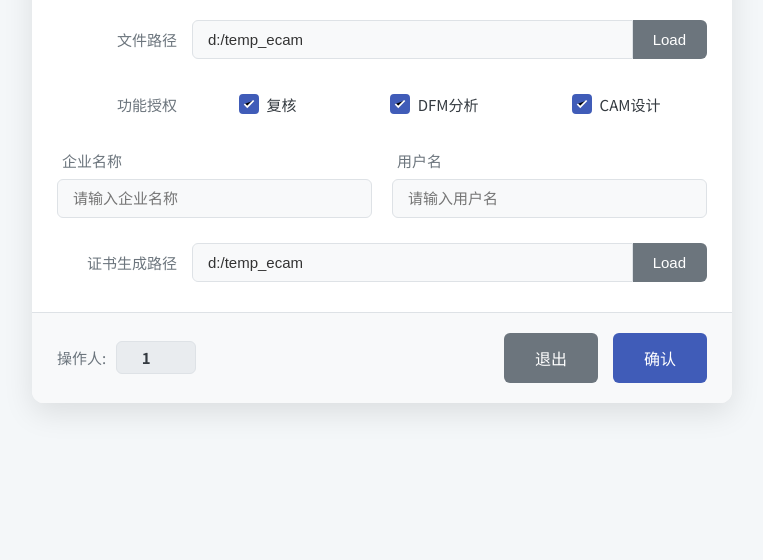
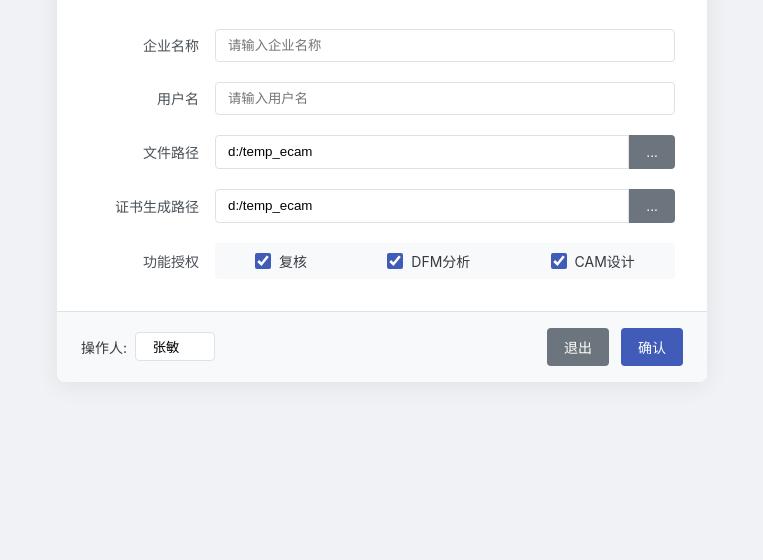
Before and after one commit to zzz4817/xixi, a plain HTML site: page index.html in a window 1280 px wide. Shown: the part 240-800 px from the top of the page, without its empty margins (258-1021 px from the left). Drawn offline with Linux system fonts and the light colour scheme.

Commit message:
授权界面1

```diff
--- a/index.html
+++ b/index.html
@@ -5,20 +5,21 @@
     <meta name="viewport" content="width=device-width, initial-scale=1.0">
     <title>ECAM授权小工具</title>
     <style>
-        /* --- 全局样式重置与字体设定 --- */
-        @import url('https://fonts.googleapis.com/css2?family=Noto+Sans+SC:wght@400;500;700&display=swap');
-
         :root {
-            --primary-color: #405CB8; /* 用户指定的新蓝色 */
+            --primary-color: #405CB8;
+            --primary-hover-color: #354c9a;
             --secondary-color: #6c757d;
-            --success-color: #28a745;
-            --light-color: #f8f9fa;
-            --dark-color: #343a40;
+            --secondary-hover-color: #5a6268;
+            --light-gray-color: #f8f9fa;
             --border-color: #dee2e6;
-            --background-color: #f4f7f9;
-            --header-bg: #405CB8; /* 与主色一致的标题栏蓝色 */
+            --text-color: #343a40;
+            --label-color: #495057;
+            --background-color: #f0f2f5;
+            --white-color: #ffffff;
+            --shadow-color: rgba(0, 0, 0, 0.07);
         }
 
+        /* --- 全局样式 --- */
         * {
             margin: 0;
             padding: 0;
@@ -26,119 +27,114 @@
         }
 
         body {
-            font-family: 'Noto Sans SC', 'Microsoft YaHei', sans-serif;
+            font-family: -apple-system, BlinkMacSystemFont, "Segoe UI", Roboto, "Helvetica Neue", Arial, "Noto Sans", sans-serif, "Apple Color Emoji", "Segoe UI Emoji", "Segoe UI Symbol", "Noto Color Emoji";
             background-color: var(--background-color);
             display: flex;
             justify-content: center;
             align-items: center;
             min-height: 100vh;
-            padding: 20px;
-            color: var(--dark-color);
+            padding: 24px;
+            color: var(--text-color);
+            font-size: 14px;
         }
 
-        /* --- 主容器样式 --- */
-        .auth-tool-container {
+        /* --- 主容器 --- */
+        .container {
             width: 100%;
-            max-width: 700px;
-            background-color: #ffffff;
-            border-radius: 12px;
-            box-shadow: 0 10px 30px rgba(0, 0, 0, 0.1);
+            max-width: 650px;
+            background-color: var(--white-color);
+            border-radius: 8px;
+            box-shadow: 0 4px 25px var(--shadow-color);
             overflow: hidden;
-            display: flex;
-            flex-direction: column;
         }
 
-        /* --- 头部样式 --- */
-        .tool-header {
-            background-color: var(--header-bg);
-            color: white;
-            padding: 20px 25px;
+        /* --- 头部 --- */
+        .header {
+            background-color: var(--primary-color);
+            color: var(--white-color);
+            padding: 16px 24px;
             text-align: center;
         }
 
-        .tool-header h1 {
-            font-size: 22px;
+        .header h1 {
+            font-size: 18px;
             font-weight: 500;
-            margin: 0;
         }
 
-        /* --- 表单区域样式 --- */
-        .tool-body {
-            padding: 30px 25px;
-            display: flex;
-            flex-direction: column;
-            gap: 25px; /* 行间距 */
-        }
-
-        .form-row {
+        /* --- 主体表单 --- */
+        .main-content {
+            padding: 32px;
             display: grid;
-            grid-template-columns: 120px 1fr auto; /* 标签 | 输入框 | 按钮 */
+            grid-template-columns: 110px 1fr;
+            gap: 20px 16px;
             align-items: center;
-            gap: 15px;
         }
 
         .form-label {
             font-weight: 500;
-            font-size: 15px;
-            color: var(--secondary-color);
+            color: var(--label-color);
             text-align: right;
         }
 
-        /* --- 输入框和按钮组合 --- */
+        /* --- 跨列元素 --- */
+        .full-width {
+            grid-column: 1 / -1;
+        }
+
+        /* --- 输入框组合 --- */
         .input-group {
             display: flex;
-            grid-column: 2 / span 2; /* 跨越输入框和按钮两列 */
         }
 
         .form-input {
             flex-grow: 1;
-            padding: 10px 15px;
-            font-size: 15px;
+            padding: 8px 12px;
             border: 1px solid var(--border-color);
-            border-radius: 6px 0 0 6px;
-            background-color: var(--light-color);
-            transition: border-color 0.3s, box-shadow 0.3s;
-            color: #333;
+            border-radius: 4px;
+            background-color: var(--white-color);
+            transition: border-color 0.2s, box-shadow 0.2s;
         }
-
         .form-input:focus {
             outline: none;
             border-color: var(--primary-color);
-            box-shadow: 0 0 0 3px rgba(0, 123, 255, 0.15);
-            z-index: 2;
+            box-shadow: 0 0 0 3px rgba(64, 92, 184, 0.2);
         }
 
+        .input-group .form-input {
+            border-radius: 4px 0 0 4px;
+        }
+
+        /* --- 按钮 --- */
         .btn {
-            padding: 10px 20px;
-            font-size: 15px;
+            padding: 8px 16px;
+            font-size: 14px;
             font-weight: 500;
             border: 1px solid transparent;
-            border-radius: 6px;
+            border-radius: 4px;
             cursor: pointer;
-            transition: background-color 0.3s, transform 0.2s;
+            transition: background-color 0.2s, transform 0.1s;
         }
-
         .btn:hover {
-            transform: translateY(-2px);
+            transform: translateY(-1px);
         }
 
         .btn-load {
             background-color: var(--secondary-color);
-            color: white;
-            border-radius: 0 6px 6px 0;
-            border-left: none;
+            color: var(--white-color);
+            border-radius: 0 4px 4px 0;
         }
         .btn-load:hover {
-            background-color: #5a6268;
+            background-color: var(--secondary-hover-color);
         }
 
-        /* --- 复选框模块样式 --- */
+        /* --- 复选框 --- */
         .modules-group {
-            grid-column: 2 / span 2;
             display: flex;
             justify-content: space-around;
             align-items: center;
-            padding: 10px 0;
+            padding: 8px 0;
+            background-color: var(--light-gray-color);
+            border-radius: 4px;
         }
 
         .checkbox-container {
@@ -148,213 +144,114 @@
         }
 
         .checkbox-container input {
-            display: none; /* 隐藏原生checkbox */
+            accent-color: var(--primary-color);
+            width: 16px;
+            height: 16px;
+            margin-right: 8px;
         }
 
-        .checkbox-custom {
-            width: 20px;
-            height: 20px;
-            border: 2px solid var(--border-color);
-            border-radius: 4px;
-            display: flex;
-            align-items: center;
-            justify-content: center;
-            margin-right: 8px;
-            transition: all 0.3s;
-        }
-
-        .checkbox-custom .icon-check {
-            display: none;
-            width: 14px;
-            height: 14px;
-            stroke: white;
-            stroke-width: 3;
-        }
-
-        .checkbox-container input:checked + .checkbox-custom {
-            background-color: var(--primary-color);
-            border-color: var(--primary-color);
-        }
-
-        .checkbox-container input:checked + .checkbox-custom .icon-check {
-            display: block;
-        }
-
-        .checkbox-label {
-            font-size: 15px;
-        }
-
-        /* --- 用户信息行特殊布局 --- */
-        .user-info-row {
-            grid-column: 1 / -1; /* 占据整行 */
-            display: grid;
-            grid-template-columns: 1fr 1fr;
-            gap: 20px;
-        }
-        .user-field {
-            display: flex;
-            flex-direction: column;
-            gap: 8px;
-        }
-        .user-field .form-label {
-            text-align: left;
-            margin-left: 5px;
-        }
-        .user-field .form-input {
-            border-radius: 6px; /* 独立输入框有完整圆角 */
-        }
-
-        /* --- 底部操作区域 --- */
-        .tool-footer {
-            padding: 20px 25px;
-            background-color: var(--light-color);
+        /* --- 底部 --- */
+        .footer {
+            padding: 16px 24px;
+            background-color: var(--light-gray-color);
             border-top: 1px solid var(--border-color);
             display: flex;
             justify-content: space-between;
             align-items: center;
         }
 
-        .footer-buttons {
-            display: flex;
-            gap: 15px;
-        }
-
-        .operator-info {
+        .operator-group {
             display: flex;
             align-items: center;
-            gap: 10px;
-            font-size: 15px;
-            color: var(--secondary-color);
-        }
-        .operator-info span {
-            font-weight: bold;
-            color: var(--dark-color);
-            background-color: #e9ecef;
-            padding: 5px 12px;
-            border-radius: 6px;
+            gap: 8px;
         }
 
         .operator-input {
-            font-weight: bold;
-            color: var(--dark-color);
-            background-color: #e9ecef;
-            padding: 5px 12px;
-            border-radius: 6px;
+            padding: 6px 10px;
             border: 1px solid var(--border-color);
+            border-radius: 4px;
             width: 80px;
             text-align: center;
-            font-family: inherit;
-            font-size: inherit;
-        }
-        .operator-input:focus {
-            outline: none;
-            border-color: var(--primary-color);
-            box-shadow: 0 0 0 3px rgba(52, 73, 94, 0.25);
         }
 
-        .btn-confirm {
-            background-color: var(--primary-color);
-            color: white;
-            padding: 12px 30px;
-            font-size: 16px;
-        }
-        .btn-confirm:hover {
-            background-color: #324a9e; /* 新蓝色的深色悬停效果 */
-            box-shadow: 0 4px 15px rgba(64, 92, 184, 0.3); /* Adjust shadow color */
+        .action-buttons {
+            display: flex;
+            gap: 12px;
         }
 
-        .btn-exit {
-            background-color: var(--secondary-color);
-            color: white;
-            padding: 12px 30px;
-            font-size: 16px;
+        .btn-primary {
+            background-color: var(--primary-color);
+            color: var(--white-color);
         }
-        .btn-exit:hover {
-            background-color: #5a6268;
+        .btn-primary:hover {
+            background-color: var(--primary-hover-color);
         }
 
+        .btn-secondary {
+            background-color: var(--secondary-color);
+            color: var(--white-color);
+        }
+        .btn-secondary:hover {
+            background-color: var(--secondary-hover-color);
+        }
     </style>
 </head>
 <body>
-
-    <div class="auth-tool-container">
-        <header class="tool-header">
+    <div class="container">
+        <header class="header">
             <h1>ECAM授权小工具</h1>
         </header>
 
-        <main class="tool-body">
-            <div class="form-row">
+        <main class="main-content">
+            <label class="form-label" for="companyName">企业名称</label>
+            <input type="text" id="companyName" class="form-input" placeholder="请输入企业名称">
+
+            <label class="form-label" for="username">用户名</label>
+            <input type="text" id="username" class="form-input" placeholder="请输入用户名">
+
             <label class="form-label" for="filePath">文件路径</label>
             <div class="input-group">
                 <input type="text" id="filePath" class="form-input" value="d:/temp_ecam">
-                    <button class="btn btn-load" onclick="selectFile('filePath')">Load</button>
-                </div>
+                <button class="btn btn-load" onclick="selectFile('filePath')">...</button>
             </div>
 
-            <div class="form-row">
+            <label class="form-label" for="certPath">证书生成路径</label>
+            <div class="input-group">
+                <input type="text" id="certPath" class="form-input" value="d:/temp_ecam">
+                <button class="btn btn-load" onclick="selectFile('certPath')">...</button>
+            </div>
+
             <label class="form-label">功能授权</label>
             <div class="modules-group">
                 <label class="checkbox-container">
                     <input type="checkbox" checked>
-                        <span class="checkbox-custom">
-                            <svg class="icon-check" viewBox="0 0 24 24"><polyline points="20 6 9 17 4 12"></polyline></svg>
-                        </span>
-                        <span class="checkbox-label">复核</span>
+                    <span>复核</span>
                 </label>
                 <label class="checkbox-container">
                     <input type="checkbox" checked>
-                           <span class="checkbox-custom">
-                               <svg class="icon-check" viewBox="0 0 24 24"><polyline points="20 6 9 17 4 12"></polyline></svg>
-                           </span>
-                        <span class="checkbox-label">DFM分析</span>
+                    <span>DFM分析</span>
                 </label>
                 <label class="checkbox-container">
                     <input type="checkbox" checked>
-                           <span class="checkbox-custom">
-                               <svg class="icon-check" viewBox="0 0 24 24"><polyline points="20 6 9 17 4 12"></polyline></svg>
-                           </span>
-                        <span class="checkbox-label">CAM设计</span>
+                    <span>CAM设计</span>
                 </label>
-                </div>
-            </div>
-
-            <div class="form-row">
-                <div class="user-info-row">
-                    <div class="user-field">
-                           <label class="form-label" for="companyName">企业名称</label>
-                           <input type="text" id="companyName" class="form-input" placeholder="请输入企业名称">
-                    </div>
-                    <div class="user-field">
-                        <label class="form-label" for="username">用户名</label>
-                        <input type="text" id="username" class="form-input" placeholder="请输入用户名">
-                    </div>
-                </div>
-            </div>
-
-            <div class="form-row">
-                <label class="form-label" for="certPath">证书生成路径</label>
-                <div class="input-group">
-                    <input type="text" id="certPath" class="form-input" value="d:/temp_ecam">
-                    <button class="btn btn-load" onclick="selectFile('certPath')">Load</button>
-                </div>
             </div>
         </main>
 
-        <footer class="tool-footer">
-            <div class="footer-buttons">
-                <div class="operator-info">
-                    操作人:
-                    <input list="operators" id="operatorInput" name="operator" class="operator-input" value="1">
+        <footer class="footer">
+            <div class="operator-group">
+                <label for="operatorInput">操作人:</label>
+                <input list="operators" id="operatorInput" name="operator" class="operator-input" value="张敏">
                 <datalist id="operators">
                     <option value="1"></option>
                     <option value="2"></option>
                     <option value="Admin"></option>
+                    <option value="张敏"></option>
                 </datalist>
             </div>
-            </div>
-            <div class="footer-buttons">
-                <button class="btn btn-exit" onclick="exitApp()">退出</button>
-                <button class="btn btn-confirm">确认</button>
+            <div class="action-buttons">
+                <button class="btn btn-secondary" onclick="exitApp()">退出</button>
+                <button class="btn btn-primary">确认</button>
             </div>
         </footer>
     </div>
@@ -369,9 +266,6 @@
             fileInput.addEventListener('change', (event) => {
                 const file = event.target.files[0];
                 if (file) {
-                    // NOTE: For security reasons, browsers do not provide the full file path.
-                    // This will set the input's value to the filename only.
-                    // In a controlled environment like Electron, you could access 'file.path'.
                     inputElement.value = file.name;
                 }
             });
@@ -382,8 +276,6 @@
         }
 
         function exitApp() {
-            // 注意：这个函数只在某些环境下（如Electron）或由脚本打开的窗口中才能真正关闭窗口。
-            // 在普通浏览器标签页中，它可能不会生效。
             window.close();
         }
     </script>
```
Lines whose indentation alone changed are shown as unchanged.
